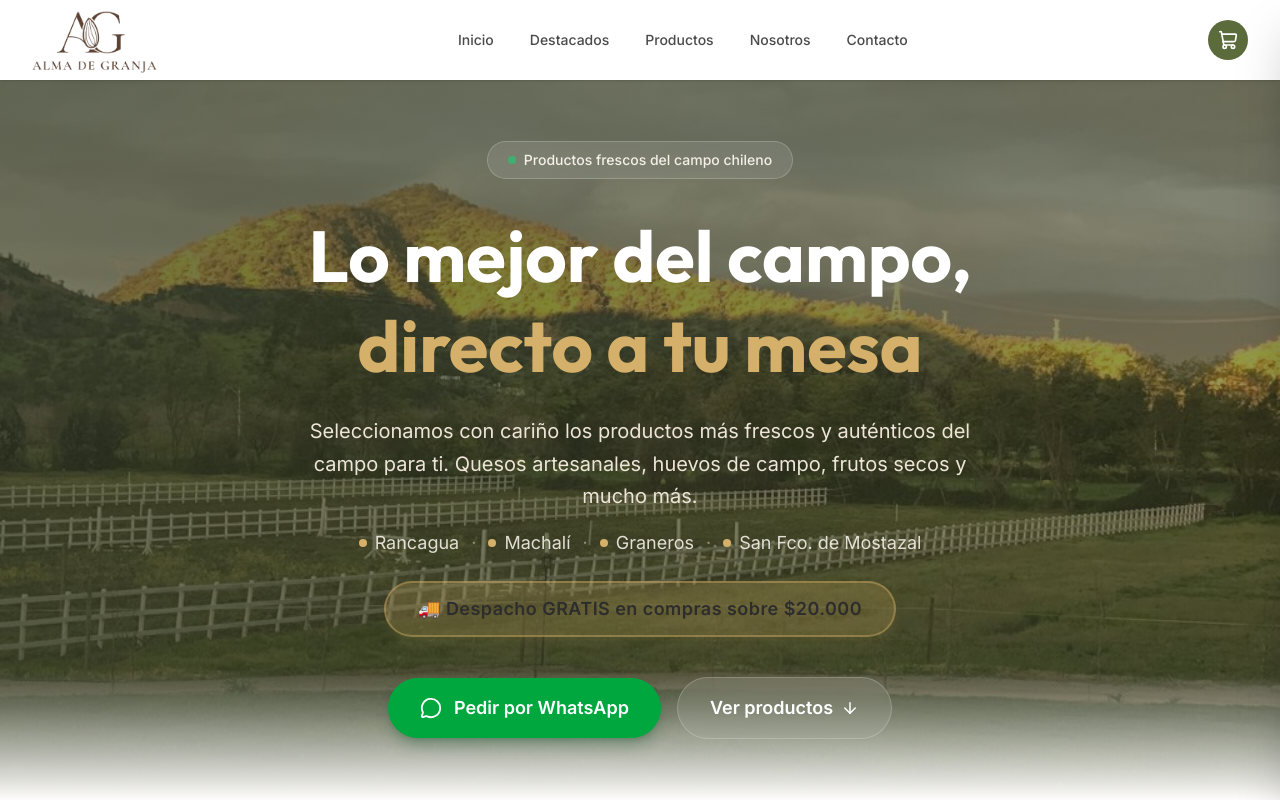
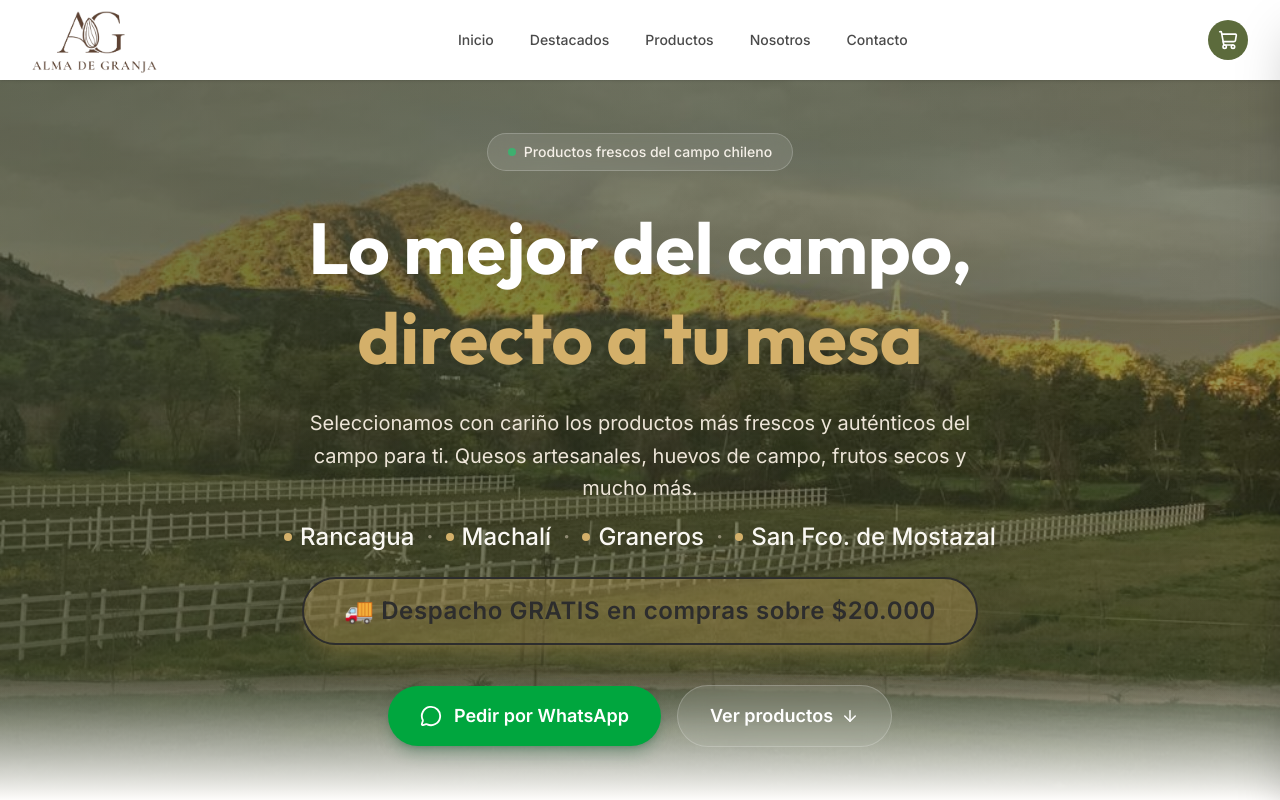
Before and after one commit to fpgalarce-creator/adg_vf, a React (Vite) app in the folder client/: page / in a window 1280 px wide. Shown: the top 800 px of the page. Built offline with nearby package versions, Linux system fonts and the light colour scheme.

Commit message:
Fix Vercel build and polish hero emphasis

```diff
--- a/client/package.json
+++ b/client/package.json
@@ -5,7 +5,7 @@
   "type": "module",
   "scripts": {
     "dev": "vite",
-    "build": "tsc && vite build",
+    "build": "vite build",
     "preview": "vite preview"
   },
   "devDependencies": {
--- a/client/src/components/Gallery.jsx
+++ b/client/src/components/Gallery.jsx
@@ -1,6 +1,6 @@
 import galleryMain from "../assets/gallerymain.jpg"
 import gallery_card_1 from "../assets/gallery_card_1.jpeg"
-import gallery_card_2 from "../assets/gallery-card-2.png"
+import gallery_card_2 from "../assets/gallery-card-2.PNG"
 import ScrollAnimation from './ScrollAnimation.jsx'
 
 export default function Gallery() {
--- a/client/src/components/Hero.jsx
+++ b/client/src/components/Hero.jsx
@@ -49,7 +49,7 @@ export default function Hero() {
         </ScrollAnimation>
 
         <ScrollAnimation delay={250}>
-          <div className="flex flex-col sm:flex-row items-center justify-center gap-3 text-base sm:text-lg text-cream-200/90 mb-6">
+          <div className="flex flex-col sm:flex-row items-center justify-center gap-3 text-lg sm:text-xl md:text-2xl text-cream-100 mb-6 font-medium">
             <span className="flex items-center gap-2">
               <span className="w-2 h-2 bg-gold-400 rounded-full" />
               Rancagua
@@ -73,8 +73,8 @@ export default function Hero() {
         </ScrollAnimation>
 
         <ScrollAnimation delay={300}>
-          <div className="inline-block bg-gold-500/25 border-2 border-gold-400/40 rounded-full px-8 py-3 mb-10 shadow-lg shadow-gold-500/10">
-            <p className="text-gold-300 font-bold text-base sm:text-lg tracking-wide">
+          <div className="inline-block bg-gold-500/35 border-2 border-gold-300/70 rounded-full px-8 sm:px-10 py-3.5 sm:py-4 mb-10 shadow-xl shadow-gold-500/25">
+            <p className="text-gold-100 font-extrabold text-lg sm:text-2xl tracking-wide">
               🚚 Despacho GRATIS en compras sobre $20.000
             </p>
           </div>
```
